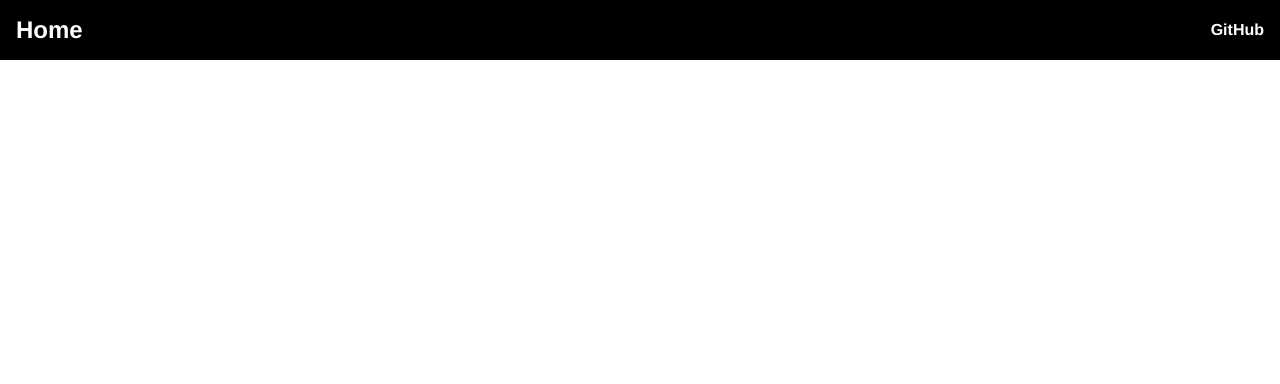
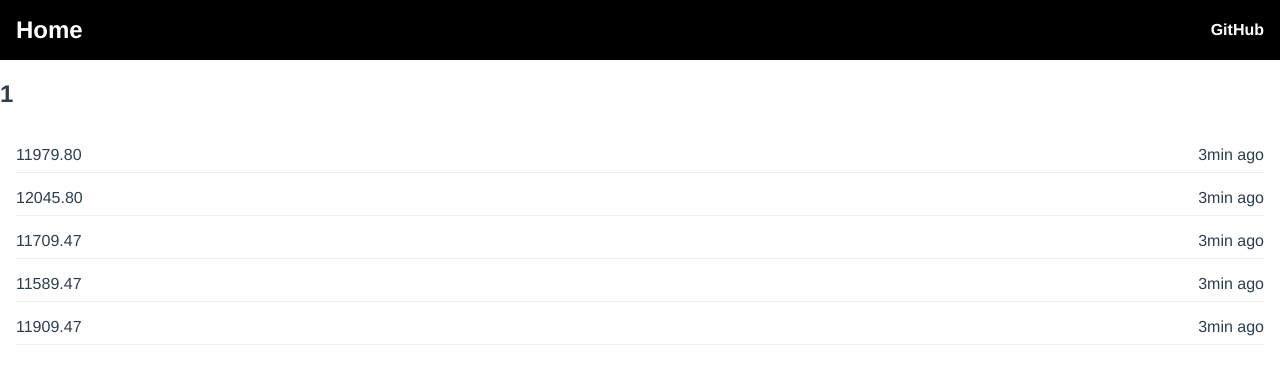
Before and after one commit to duanyytop/ckb-oracle-bridge, a Vue app in the folder client/: page /history/1 in a window 1280 px wide. Shown: the top 384 px of the page. Built offline with nearby package versions, Linux system fonts and the light colour scheme; the HTML template or start-up script is replaced by a standard one.

Commit message:
feat: Add token price hisotry page

```diff
--- /dev/null
+++ b/client/src/components/HistoryPrice.vue
@@ -0,0 +1,34 @@
+<template>
+  <div class="container">
+    <div class="item">
+      <div>{{ historyPrice.price }}</div>
+      <div>{{ historyPrice.timestamp }}</div>
+    </div>
+    <div class="separator" />
+  </div>
+</template>
+
+<script>
+export default {
+  name: 'HistoryPrice',
+  props: ['historyPrice'],
+}
+</script>
+
+<style lang="scss" scoped>
+.container {
+  padding: 8px 16px;
+}
+
+.item {
+  display: flex;
+  justify-content: space-between;
+  padding-bottom: 8px;
+}
+
+.separator {
+  background: #ececec;
+  width: 100%;
+  height: 1px;
+}
+</style>
--- a/client/src/mock/prices.js
+++ b/client/src/mock/prices.js
@@ -25,6 +25,35 @@ const TokenInfoData = [
   },
 ]
 
+const HistoryPriceData = [
+  {
+    token: 'BTC/USDT',
+    price: '11979.80',
+    timestamp: '3min ago',
+  },
+  {
+    token: 'BTC/USDT',
+    price: '12045.80',
+    timestamp: '3min ago',
+  },
+  {
+    token: 'BTC/USDT',
+    price: '11709.47',
+    timestamp: '3min ago',
+  },
+  {
+    token: 'BTC/USDT',
+    price: '11589.47',
+    timestamp: '3min ago',
+  },
+  {
+    token: 'BTC/USDT',
+    price: '11909.47',
+    timestamp: '3min ago',
+  },
+]
+
 module.exports = {
   TokenInfoData,
+  HistoryPriceData,
 }
--- a/client/src/router/index.js
+++ b/client/src/router/index.js
@@ -11,14 +11,16 @@ const routes = [
     component: Home,
   },
   {
-    path: '/detail',
+    path: '/detail/:token',
     name: 'Detail',
     component: () => import('../views/Detail.vue'),
+    props: true,
   },
   {
-    path: '/history',
+    path: '/history/:token',
     name: 'History',
     component: () => import('../views/History.vue'),
+    props: true,
   },
 ]
 
--- a/client/src/views/History.vue
+++ b/client/src/views/History.vue
@@ -1,5 +1,34 @@
 <template>
-  <div class="hidtory">
-    <h1>This is a history page</h1>
+  <div class="history">
+    <h2>{{ token }}</h2>
+    <div class="list">
+      <div v-for="historyPrice in historyPriceList" :key="historyPrice.timestamp">
+        <HistoryPrice :historyPrice="historyPrice" />
+      </div>
+    </div>
   </div>
 </template>
+
+<script>
+import HistoryPrice from '@/components/HistoryPrice.vue'
+import { HistoryPriceData } from '../mock/prices'
+
+export default {
+  name: 'History',
+  props: ['token'],
+  components: {
+    HistoryPrice,
+  },
+  data: function() {
+    return {
+      historyPriceList: HistoryPriceData,
+    }
+  },
+}
+</script>
+
+<style lang="scss" scoped>
+.list {
+  margin-top: 30px;
+}
+</style>
```
